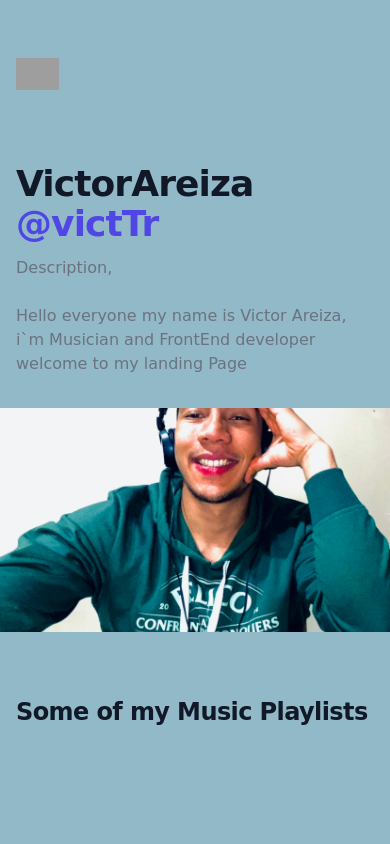
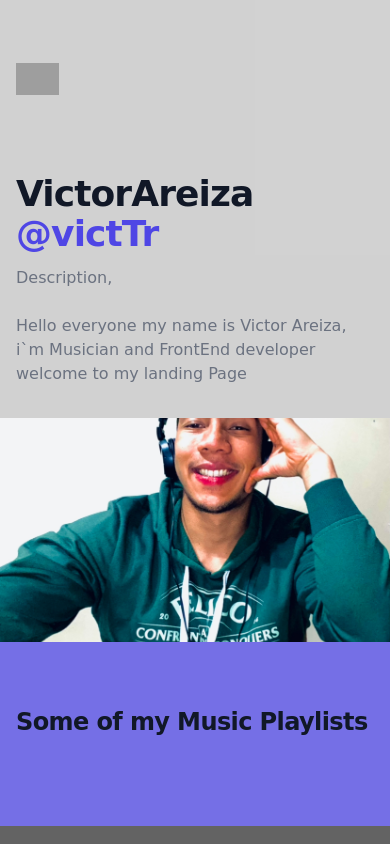
Before and after one commit to victorgit02/myfirst-landing-page, a website: page src/index.html in a window 390 px wide. Shown: the top 844 px of the page. Drawn offline with nearby package versions, Linux system fonts and the light colour scheme; no server answers; grey boxes are pictures that could not be loaded; a web font is replaced by a local one.

Commit message:
changes of colors

```diff
--- a/src/index.html
+++ b/src/index.html
@@ -15,11 +15,11 @@
 
 <body>
 
-    <div id="back" class="relative bg-white overflow-hidden">
+    <div id="top-section" class="relative bg-white overflow-hidden">
         <div  class="max-w-7xl mx-auto">
 
-            <div id="back" class="relative z-10 pb-8 bg-gray-200 sm:pb-16 md:pb-20 lg:max-w-2xl lg:w-full lg:pb-28 xl:pb-32">
-                <svg  id="back" class="hidden lg:block absolute right-0 inset-y-0 h-full w-48 text-white transform translate-x-1/2"
+            <div id="top-section" class="relative z-10 pb-8 bg-gray-200 sm:pb-16 md:pb-20 lg:max-w-2xl lg:w-full lg:pb-28 xl:pb-32">
+                <svg   class="hidden lg:block absolute right-0 inset-y-0 h-full w-48 text-white transform translate-x-1/2"
                     fill="currentColor" viewBox="0 0 100 100" preserveAspectRatio="none" aria-hidden="true">
                 </svg>
                 <div>
@@ -77,7 +77,7 @@
                 src="./assets/imgs/fotoperfil.jpg" alt="">
         </div>
     </div>
-    <div   id="back" class="bg-white">
+    <div   id="mid" class="bg-white">
         <div class="max-w-2xl mx-auto py-16 px-4 sm:py-24 sm:px-6 lg:max-w-7xl lg:px-8">
             <h2 class="text-2xl font-extrabold tracking-tight text-gray-900">Some of my Music Playlists</h2>
             <div class="mt-6 grid grid-cols-1 gap-y-10 gap-x-6 sm:grid-cols-2 lg:grid-cols-4 xl:gap-x-8" id="content">
--- a/src/styles.css
+++ b/src/styles.css
@@ -1,6 +1,6 @@
 :root {
-  --morado: hsl(243, 70%, 59%);
-  --aguamarina: #92b9c7;
+  --morado: hsla(243, 70%, 59%, 0.809);
+  --silver: rgba(210, 210, 210, 0.985);
   --sm: 14px;
   --md: 16px;
   --lg: 20px;
@@ -10,16 +10,19 @@ body {
   font-family: "Tilt Neon", cursive;
 }
 
-#back {
-  background-color: #92b9c7;
+#top-section {
+  background-color: rgba(210, 210, 210, 0.985);
+}
+#mid {
+  background-color: var(--morado);
 }
 #footer {
-  background-color: #92b9c7;
+  background-color:rgba(97, 97, 97, 0.985);
   scroll-behavior: smooth;
 }
 
 ul {
-    height: 100px;
+    height: 110px;
   padding: 10px 10px 10px;
   width: auto;
   background-color: var(--morado);
@@ -35,9 +38,9 @@ ul li {
     font-size: var(--lg);
 }
 ul li:hover{
-  background-color: var(--aguamarina);
+  background-color: var(--silver);
   border-radius: 10px;
- box-shadow: 2px 0 7px 2px var(--aguamarina);
+ box-shadow: 2px 0 7px 2px var(--silver);
 }
 
 #Menu {
```
